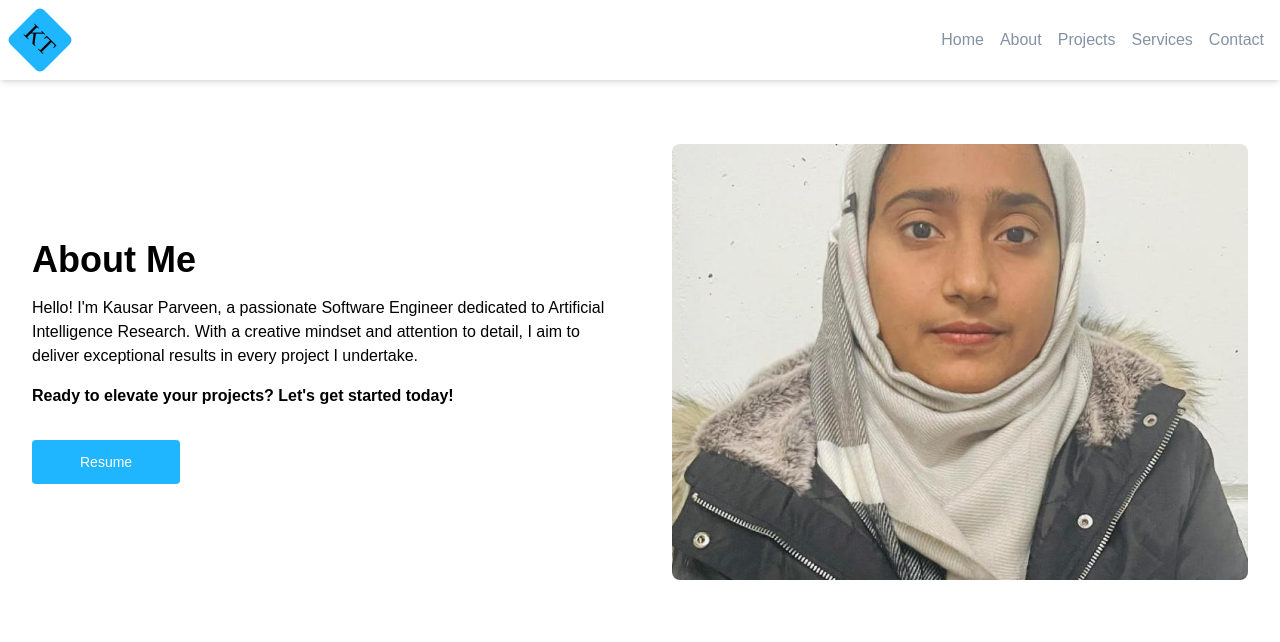
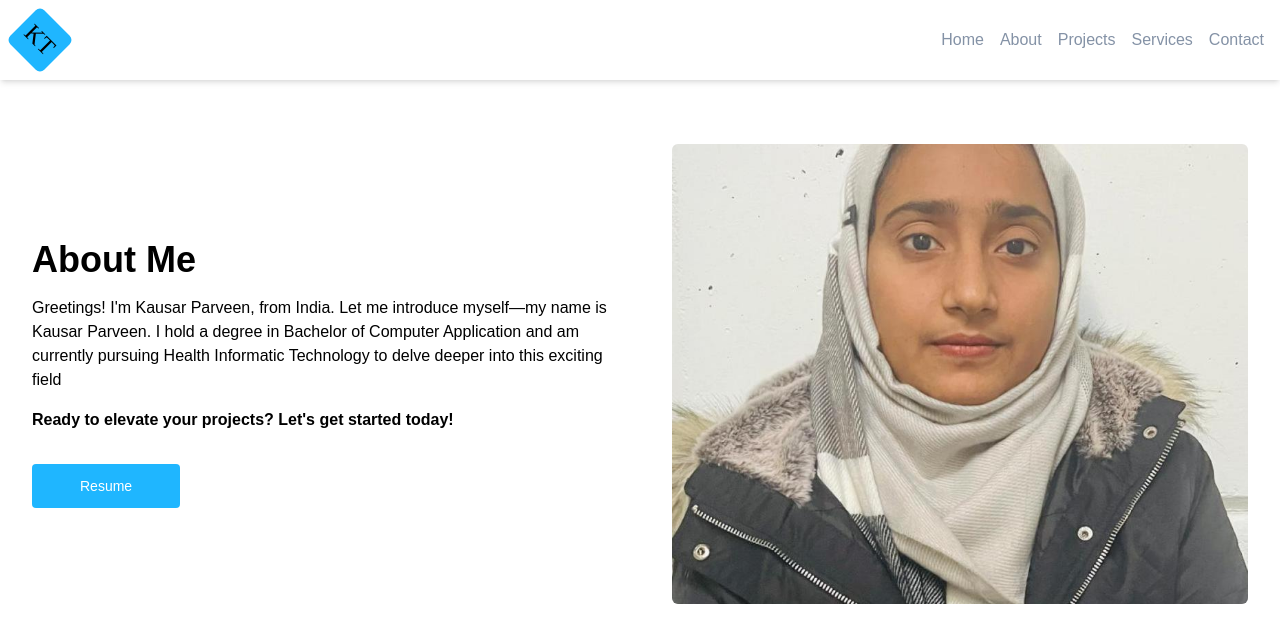
Before and after one commit to kausarthind/react_portfolio, a React (Vite) app: page /about in a window 1280 px wide. Shown: the top 642 px of the page. Built offline with nearby package versions, Linux system fonts and the light colour scheme.

Commit message:
update on section commenting in css files

```diff
--- a/src/index.css
+++ b/src/index.css
@@ -10,10 +10,8 @@
 @tailwind utilities;
 
 
-/* .logo-wrapper{
-    border-radius: 5px;
-} */
 
+/* Nav bar styles */
 .nav-item:hover{
     color: black;
 
@@ -23,6 +21,7 @@ nav{
     transition: all 0.5s ease-in;
 }
 
+
 .name-wrapper{
     transform: rotate(-15deg);
 }
@@ -30,9 +29,16 @@ nav{
     transition:all 0.5s ease-in-out;
     color:white !important;
 }
+
+/* Contact form input fields styles */
 .contact-wrapper input{
     border: 1px solid gray;
 }
 .contact-wrapper textarea{
     border: 1px solid gray;
 }
+
+/* Profile image styles */
+.image-wrapper{
+    object-fit: cover;
+}
--- a/src/pages/About.jsx
+++ b/src/pages/About.jsx
@@ -12,7 +12,7 @@ const About = () => {
     <section>
   <div className="mx-auto max-w-screen-xl px-4 py-8 sm:px-6 sm:py-12 lg:px-8 lg:py-16">
     <div className="grid grid-cols-1 gap-8 lg:grid-cols-2 lg:gap-16">
-      <div className="relative h-64 overflow-hidden rounded-lg sm:h-80 lg:order-last lg:h-full">
+      <div className="relative h-64 overflow-hidden rounded-md sm:h-80 lg:order-last lg:h-full">
         <img
           alt="Office Workspace"
           src={profileImage}
@@ -24,7 +24,7 @@ const About = () => {
         <h2 className="text-3xl font-bold sm:text-4xl">About Me</h2>
 
         <p className="mt-4 text-gray-600">
-          Hello! I'm Kausar Parveen, a passionate Software Engineer dedicated to Artificial Intelligence Research. With a creative mindset and attention to detail, I aim to deliver exceptional results in every project I undertake.
+        Greetings! I'm Kausar Parveen, from India. Let me introduce myself—my name is Kausar Parveen. I hold a degree in Bachelor of Computer Application and am currently pursuing Health Informatic Technology to delve deeper into this exciting field
 
           <p className="font-bold mt-4">Ready to elevate your projects? Let's get started today!</p>
         </p>
--- a/src/pages/Home.jsx
+++ b/src/pages/Home.jsx
@@ -6,6 +6,7 @@
  */
 
 import { Link } from 'react-router-dom';
+import profileImage from "../assets/images/MyProfileImage.jpeg"
 
 const Home = () => {
   return (
@@ -16,11 +17,11 @@ const Home = () => {
         <div className="bg-white p-8 rounded-lg  text-center">
           {/* Profile Image */}
           <div className="mb-4">
-            <img src="https://images.unsplash.com/photo-1527529482837-4698179dc6ce?ixlib=rb-1.2.1&ixid=MnwxMjA3fDB8MHxwaG90by1wYWdlfHx8fGVufDB8fHx8&auto=format&fit=crop&w=1770&q=80" alt="Profile" className="w-24 h-24 rounded-full mx-auto border-4 border-kwhite" />
+            <img src={profileImage} alt="Profile" className="image-wrapper w-24 h-24 rounded-full mx-auto border-4 border-kwhite" />
           </div>
 
           {/* Name with curly font and tilted */}
-          <h1 className="name-wrapper text-4xl font-dancing-script text-kwhite">-Kausarthind-</h1>
+          <h1 className="name-wrapper text-4xl font-dancing-script text-kwhite">-KausarParveen-</h1>
 
           {/* Mission Statement */}
           <p className="text-kwhite p-10 text-xl">
```
